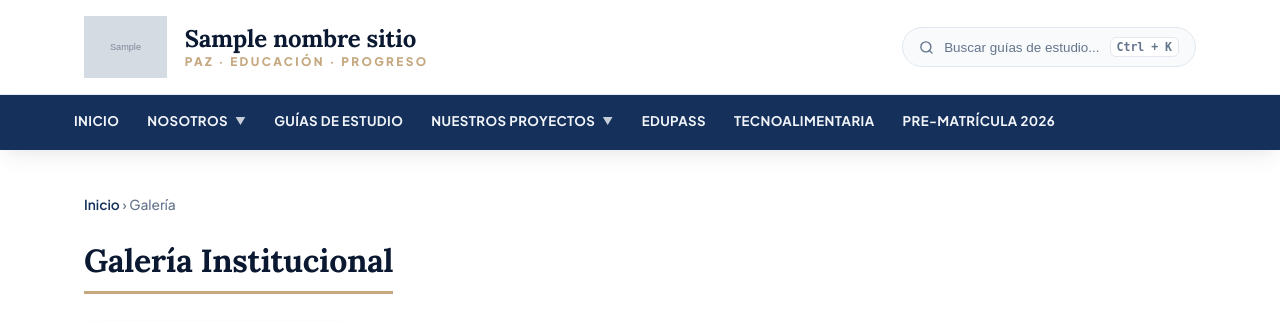
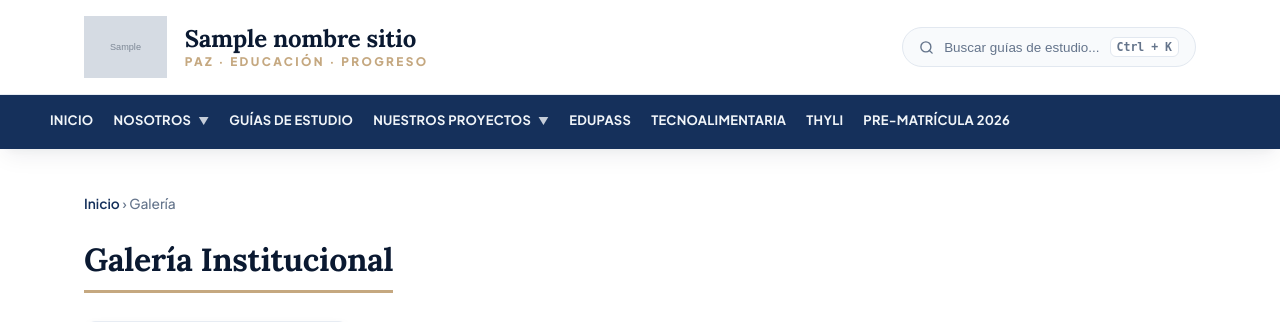
Before and after one commit to jd5073356-max/athena-ceis, a Django app: template web_publica/templates/web_publica/galeria.html in a window 1280 px wide. Shown: the top 322 px of the page. Run offline with Django 5.2, Linux system fonts and the light colour scheme; the template is opened without the code that fills it: most values are stand-ins (such as "Sample title", 1, 10 or a date in 2020); grey boxes marked "Sample" are stand-in pictures; some web fonts are replaced.

Commit message:
feat(web): integrar proyecto SENA THYLI en navbar y PILEO

```diff
--- a/web_publica/templates/web_publica/base.html
+++ b/web_publica/templates/web_publica/base.html
@@ -116,9 +116,9 @@
 
     /* Menú principal dinámico */
     nav.menu{background:var(--menu-bg);position:sticky;top:0;z-index:60;box-shadow:var(--sombra-md);backdrop-filter:var(--menu-backdrop)}
-    .menu-inner{max-width:1160px;margin:0 auto;display:flex;align-items:stretch;flex-wrap:wrap}
-    nav.menu a{color:var(--menu-texto);font-weight:700;font-size:.83rem;letter-spacing:.03em;text-transform:uppercase;text-decoration:none}
-    .menu-link,.menu-top{display:flex;align-items:center;padding:15px 14px;border-bottom:3px solid transparent;transition:all .2s ease;position:relative}
+    .menu-inner{max-width:1200px;margin:0 auto;display:flex;align-items:stretch;flex-wrap:wrap}
+    nav.menu a{color:var(--menu-texto);font-weight:700;font-size:.81rem;letter-spacing:.02em;text-transform:uppercase;text-decoration:none}
+    .menu-link,.menu-top{display:flex;align-items:center;padding:15px 10px;border-bottom:3px solid transparent;transition:all .2s ease;position:relative}
     .menu-link:hover,.menu-top:hover,.menu-item:hover .menu-top{background:var(--azul-medio);border-bottom-color:var(--dorado);color:#fff;text-decoration:none}
     .menu-item{position:relative}
     .menu-item .caret{margin-left:7px;font-size:.65rem;opacity:.8;transition:transform .2s ease}
@@ -299,6 +299,8 @@
       <a class="menu-link" href="https://senaedupassceis.netlify.app" target="_blank" rel="noopener">EduPass</a>
 
       <a class="menu-link" href="https://technoaliementaria.netlify.app/" target="_blank" rel="noopener">TecnoAlimentaria</a>
+
+      <a class="menu-link" href="https://biblioteca-proyecto-d64cb.web.app/buscar.html" target="_blank" rel="noopener">THYLI</a>
 
       <a class="menu-link" href="{% url 'web_publica:pagina_detalle' 'pre_matricula_2026' %}">Pre-Matrícula 2026</a>
     </div>
--- a/web_publica/views.py
+++ b/web_publica/views.py
@@ -200,6 +200,10 @@ def pagina_detalle(request, clave):
         contexto["plataformas_inclusion"] = Seccion.objects.filter(
             clave__in=["bdei", "eco-inclusivo"]
         ).order_by("orden")
+    elif clave == "pileo":
+        contexto["plataforma_biblioteca"] = Seccion.objects.filter(
+            clave="thyli"
+        ).first()
     return render(request, "web_publica/pagina_detalle.html", contexto)
 
 
```
Also changed, not shown: web_publica/templates/web_publica/pagina_detalle.html (+25 -0 lines), core/migrations/0017_thyli_biblioteca.py (added).
